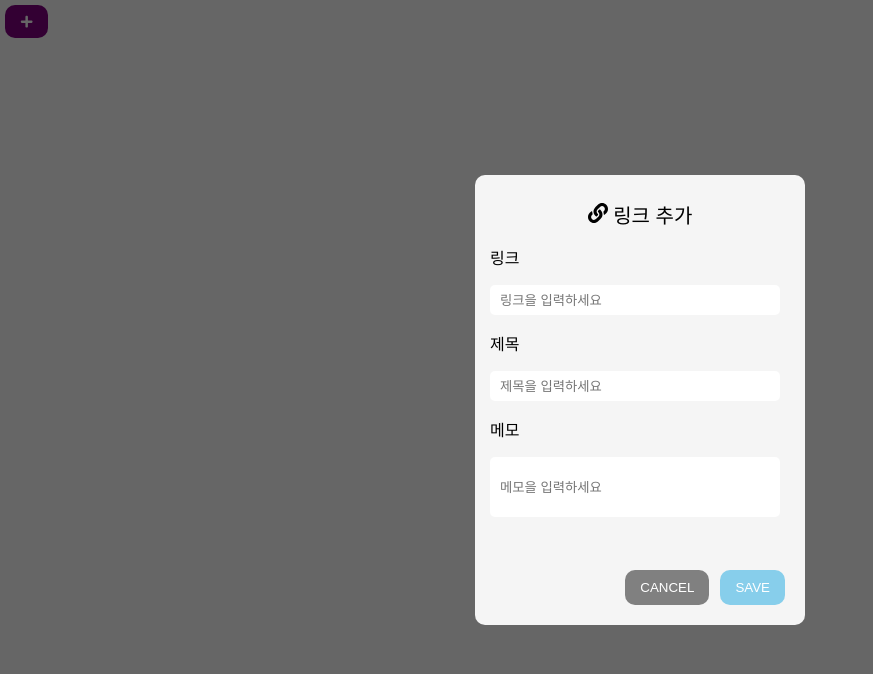
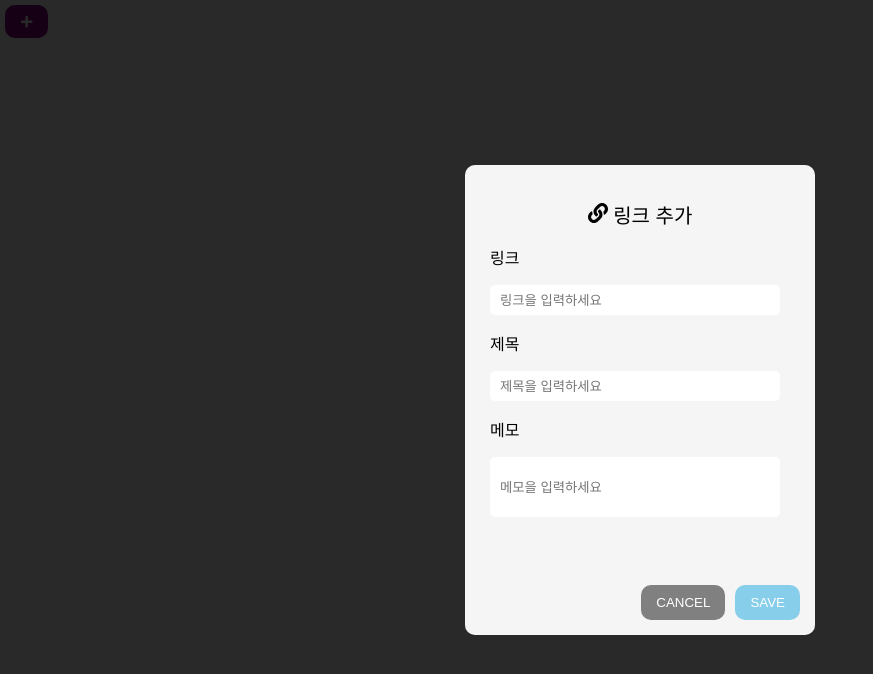
Before and after one commit to Kunis-Teo/Linkuni, a React (Create React App) app: page / in a window 1280 px wide. Both pictures are taken after a click on the button 26 px from the left and 21 px from the top of the page. Shown: the top 674 px of the page, without its empty margins (0-873 px from the left). Built offline with nearby package versions, Linux system fonts and the light colour scheme.

Commit message:
fix: remove modal after form submission

```diff
--- a/src/components/Form/UrlFormContent.tsx
+++ b/src/components/Form/UrlFormContent.tsx
@@ -3,6 +3,10 @@ import { FaLink } from "react-icons/fa";
 import FormInput from "./FormInput";
 import Button from "@/components/common/Button";
 import styled from "styled-components";
+import {
+  StyledMask,
+  StyledModalWrapper,
+} from "@/components/Modal/Modal.styled";
 
 type UrlFormProps = {
   linkData?: string | null;
@@ -20,6 +24,7 @@ const UrlFormContent = ({ linkData, onConfirm, onClose }: UrlFormProps) => {
   const [close, setClose] = useState(false);
 
   const handleModalClose = () => {
+    setClose(true);
     setClose(true);
   };
 
@@ -40,6 +45,8 @@ const UrlFormContent = ({ linkData, onConfirm, onClose }: UrlFormProps) => {
   };
 
   return (
+    <StyledMask close={close} onAnimationEnd={handleAnimationEnd}>
+      <StyledModalWrapper close={close}>
         <form onSubmit={handleClickSubmit}>
           <StyledTitle>
             <FaLink />
@@ -50,6 +57,7 @@ const UrlFormContent = ({ linkData, onConfirm, onClose }: UrlFormProps) => {
           <FormInput name="memo" label="메모" height="50px" />
           {/* 카테고리 */}
           {/* 태그 */}
+
           <div className="button-group">
             <Button color="gray" onClick={handleModalClose}>
               CANCEL
@@ -59,6 +67,8 @@ const UrlFormContent = ({ linkData, onConfirm, onClose }: UrlFormProps) => {
             </Button>
           </div>
         </form>
+      </StyledModalWrapper>
+    </StyledMask>
   );
 };
 
--- a/src/components/Modal/Modal.styled.tsx
+++ b/src/components/Modal/Modal.styled.tsx
@@ -65,29 +65,12 @@ export const StyledModalWrapper = styled.div<{ close: boolean }>`
   position: relative;
   height: 420px;
   width: 300px;
-  padding: 15px;
-  display: flex;
-  justify-content: center;
-  align-items: center;
-  .modal-content {
-    position: relative;
-    width: 100%;
-    height: 100%;
-    .modal-title {
-      font-size: 20px;
-      font-weight: bold;
-      padding: 20px 0;
-    }
-    .modal-body {
-    }
+  padding: 25px;
+
     .button-group {
       position: absolute;
-      bottom: 0;
-      right: 0;
-
-      & > :not(:last-child) {
-        margin-right: 6px;
-      }
+      bottom: 10px;
+      right: 10px;
     }
   }
 `;
--- a/src/components/Modal/index.tsx
+++ b/src/components/Modal/index.tsx
@@ -1,7 +1,9 @@
 import { useState } from "react";
 import Portal from "@/components/common/Portal";
-import Button from "@/components/common/Button";
-import { StyledMask, StyledModalWrapper } from "./Modal.styled";
+import {
+  StyledMask,
+  StyledModalWrapper,
+} from "@/components/Modal/Modal.styled";
 
 type TProps = {
   id?: string;
@@ -16,11 +18,6 @@ const Modal = ({ id, onConfirm, onClose, children }: TProps) => {
 
   const handleModalClose = () => {
     setClose(true);
-  };
-
-  const handleConfirm = () => {
-    onConfirm();
-    handleModalClose();
   };
 
   const handleAnimationEnd = () => {
```
Lines whose indentation alone changed are shown as unchanged.
